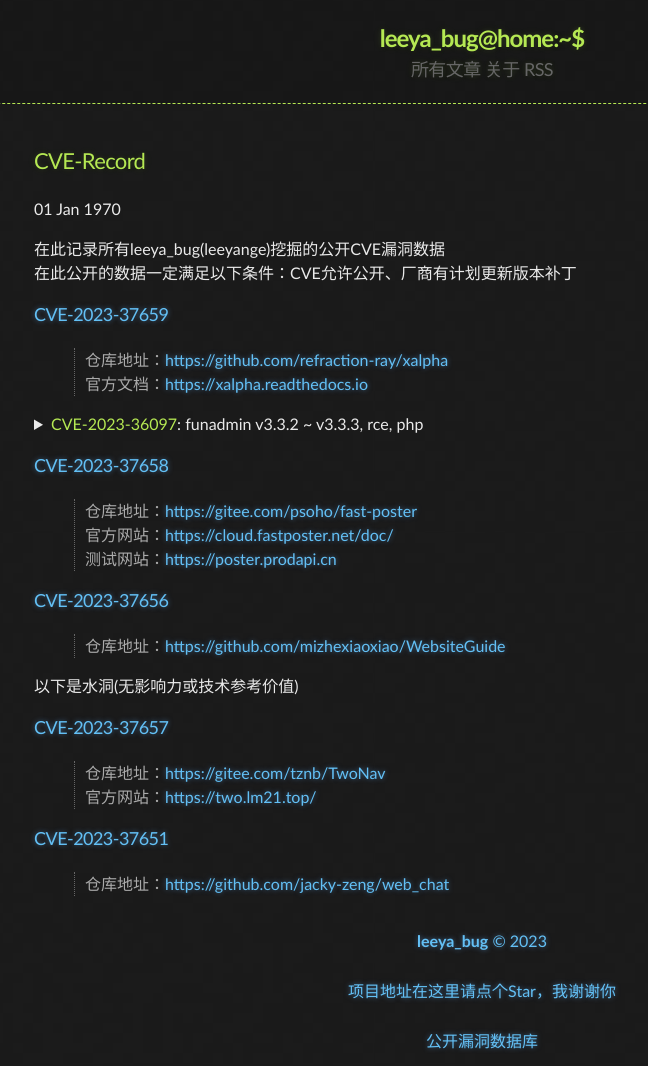
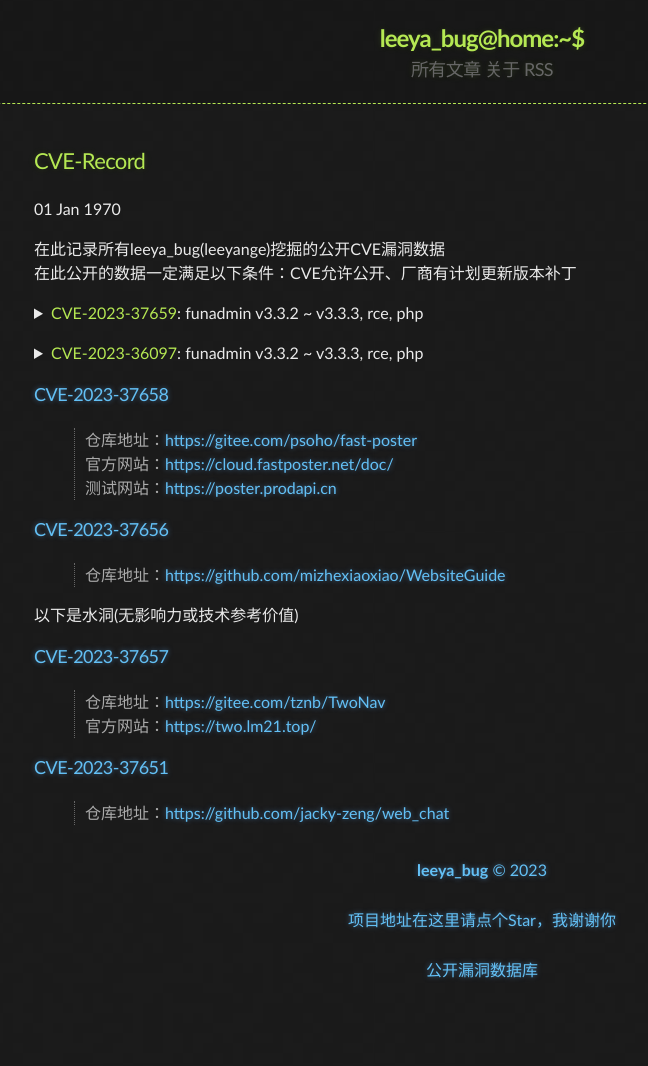
Before and after one commit to Leeyangee/leeyangee.github.io, a Jekyll site: the page built from _posts/1970-01-01-CVE-Record.md, in a window 1280 px wide. Shown: the whole page, without its empty margins (158-806 px from the left). Built offline with Jekyll 4.4.1, drawn with Linux system fonts in a browser that asks for light colours; after the commit the page ends 995 px from its top, so only the background shows below that.

Commit message:
Update 1970-01-01-CVE-Record.md

```diff
--- a/_posts/1970-01-01-CVE-Record.md
+++ b/_posts/1970-01-01-CVE-Record.md
@@ -6,9 +6,14 @@
 在此记录所有leeya_bug(leeyange)挖掘的公开CVE漏洞数据
 在此公开的数据一定满足以下条件：CVE允许公开、厂商有计划更新版本补丁
 
-### [CVE-2023-37659](https://cve.mitre.org/cgi-bin/cvename.cgi?name=CVE-2023-37659)
-> 仓库地址：<https://github.com/refraction-ray/xalpha>
-> 官方文档：<https://xalpha.readthedocs.io>
+<details>
+      <summary><font color="#b5e853">CVE-2023-37659</font>: funadmin v3.3.2 ~ v3.3.3, rce, php</summary>
+      <pre><code>
+<a id="cve_addr">CVE-2023-37659</a>
+仓库地址：<a id="cve_rep">https://github.com/refraction-ray/xalpha</a>
+官方网站：<a id="cve_rep">https://xalpha.readthedocs.io</a>
+      </code></pre>
+</details><p></p>
 
 <details>
       <summary><font color="#b5e853">CVE-2023-36097</font>: funadmin v3.3.2 ~ v3.3.3, rce, php</summary>
```
